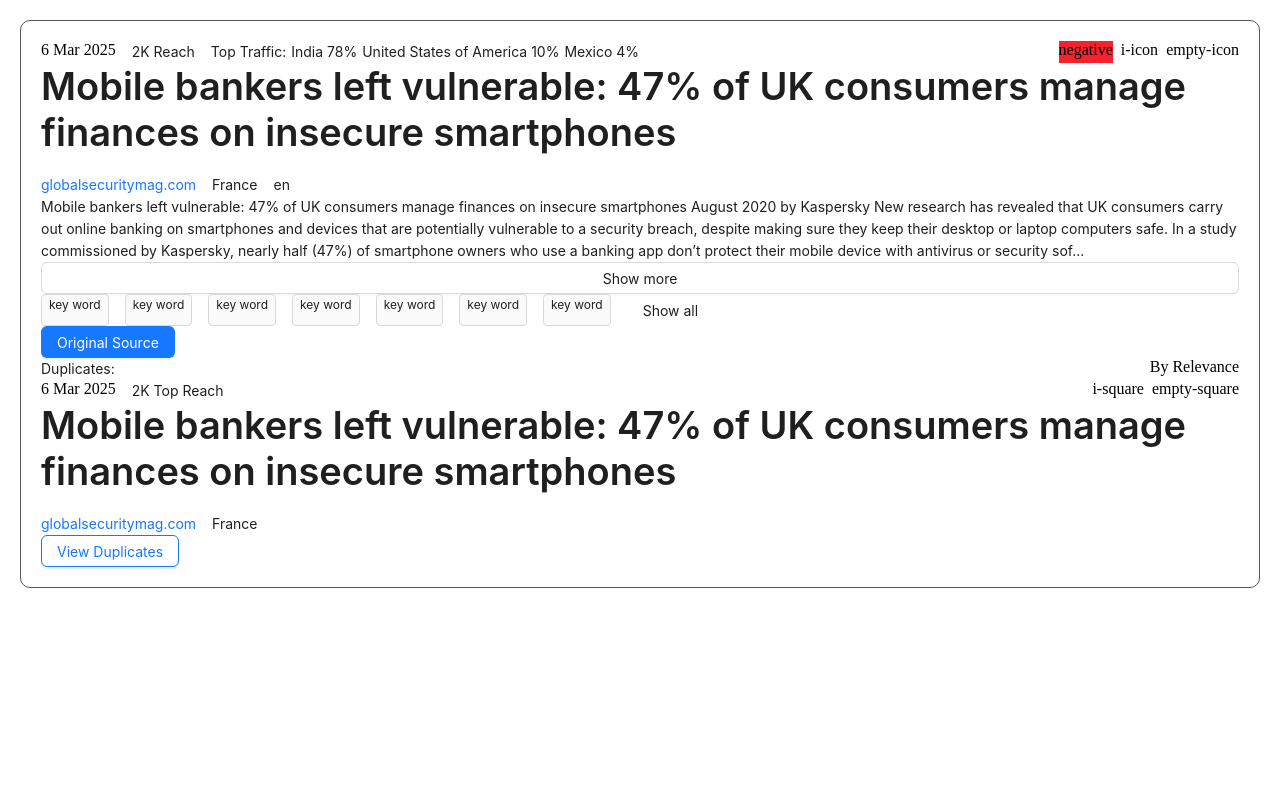
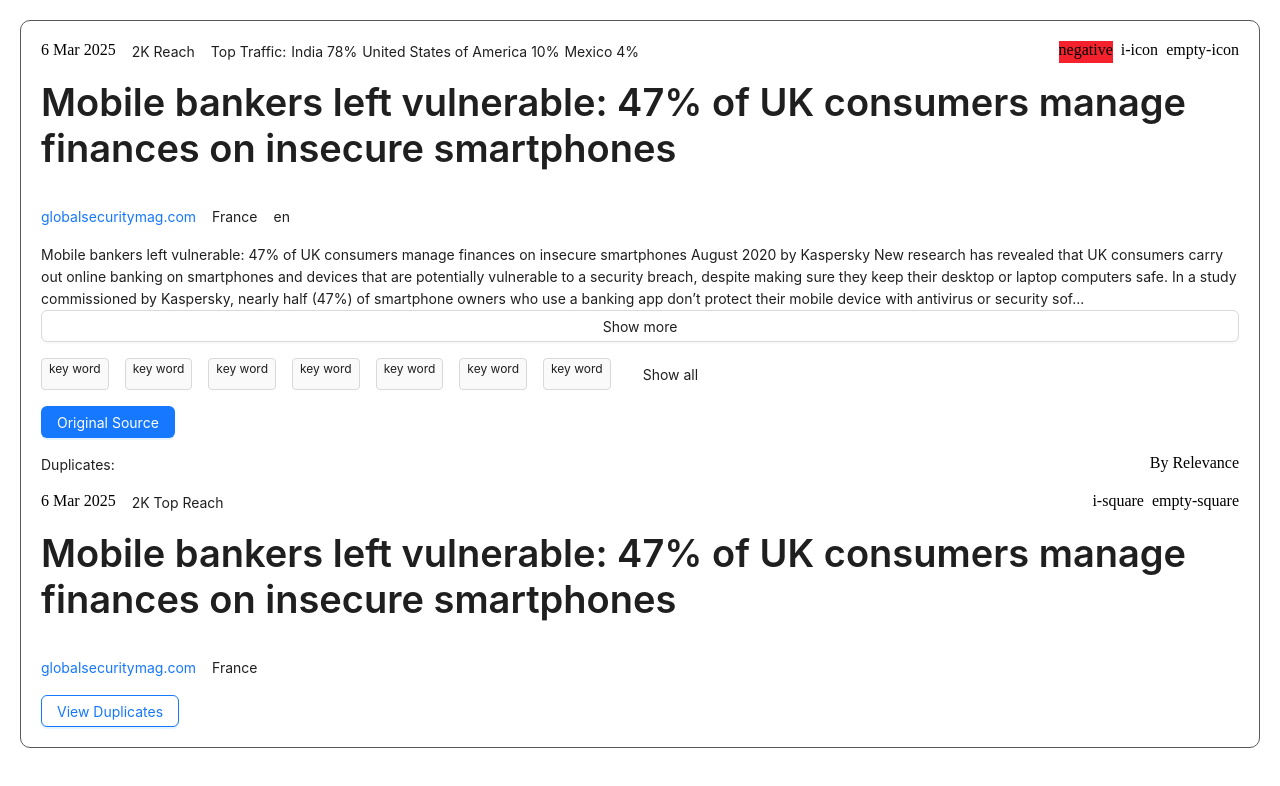
Before and after one commit to gr-sv/newsblock, a React (Create React App) app: page / in a window 1280 px wide. Shown: the top 786 px of the page. Built offline with nearby package versions, Linux system fonts and the light colour scheme.

Commit message:
Add gaps for Flex in app.js, file app.module.scss

```diff
--- a/src/App.js
+++ b/src/App.js
@@ -3,13 +3,14 @@ import { data } from './data.js';
 import DateOfNews from './components/shared/dateOfNews/dateOfNews.jsx';
 import Reach from './components/shared/reach/reach.jsx';
 import HeaderOfNews from './components/widgets/headerOfNews/headerOfNews.jsx';
+// import s from './app.module.scss';
 
 const { Link, Text, Title } = Typography;
 
 
 function App() {
   return (
-  	<Flex vertical>
+  	<Flex vertical gap='middle'>
 		<HeaderOfNews />
 
 		<Flex>
@@ -48,7 +49,7 @@ function App() {
 			<div>By Relevance</div>
 		</Flex>
 
-		<Flex vertical>
+		<Flex vertical gap='middle'>
 			<Flex justify='space-between'>
 				<Flex gap='middle'>
 					<DateOfNews />
```
Also changed, not shown: src/app.module.scss (added).
